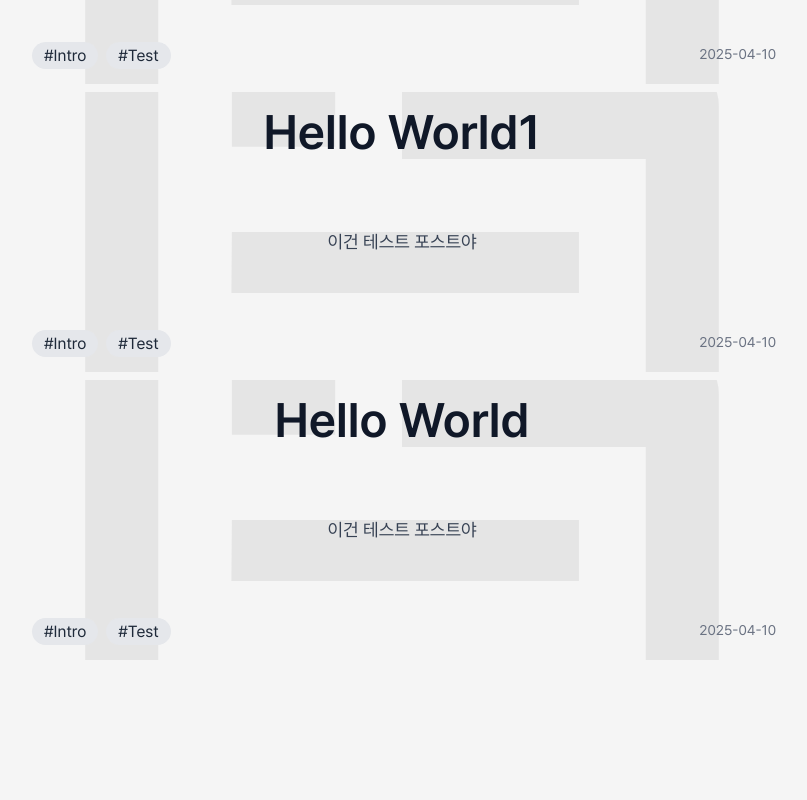
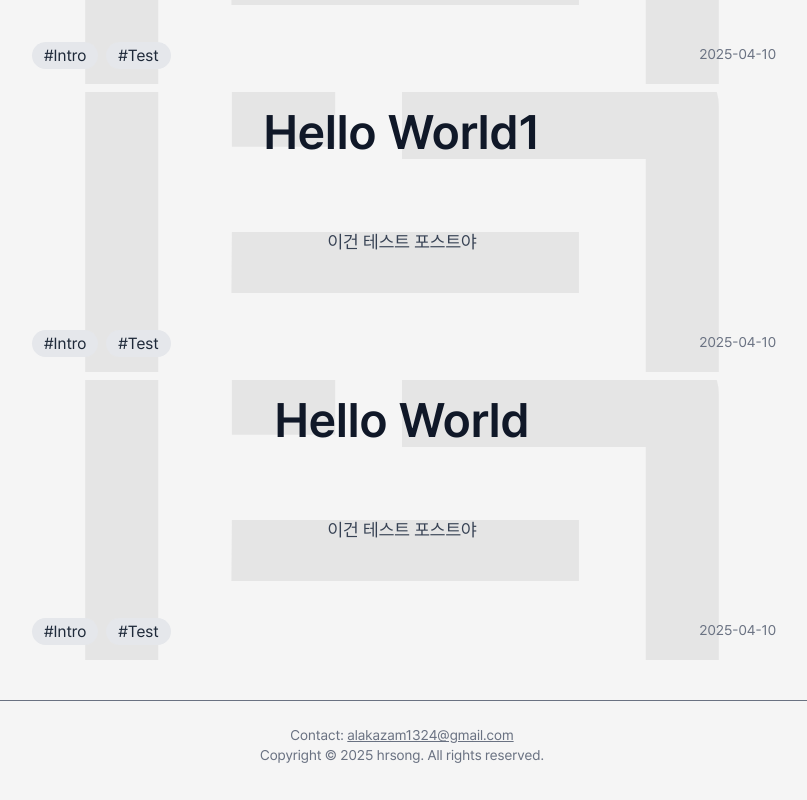
Before and after one commit to haramsong/my-blog, a Next.js app: page / in a window 1280 px wide. Shown: the part 1989-2789 px from the top of the page, without its empty margins (238-1045 px from the left). Before the commit the page ends 2649 px from the top, so only its background shows below. Built offline with nearby package versions, Linux system fonts and the light colour scheme.

Commit message:
💄 Footer 추가

```diff
--- a/app/layout.tsx
+++ b/app/layout.tsx
@@ -1,9 +1,10 @@
 import "./globals.css";
 
+import Header from "@/components/Header";
 import GNB from "@/components/GNB";
 import GNBToggleButton from "@/components/GNBToggleButton";
 import Sidebar from "@/components/Sidebar";
-import Header from "@/components/Header";
+import Footer from "@/components/Footer";
 import FloatingTopButton from "@/components/FloatingTopButton";
 import FloatingDevLinkButton from "@/components/FloatingDevLinkButton";
 import { PostProvider } from "@/context/PostContext";
@@ -33,7 +34,7 @@ export default function RootLayout({
             <div className="flex-1 grid grid-cols-1 md:grid-cols-[var(--gnb-width)_1fr] lg:grid-cols-[var(--gnb-width)_1fr_250px] transition-all duration-300">
               {/* 좌측 GNB */}
               <div className="hidden md:relative group md:block">
-                <div className="fixed top-16 left-0 w-[var(--gnb-width)] h-[calc(100vh-4rem)] overflow-hidden transition-all duration-300">
+                <div className="fixed top-0 left-0 w-[var(--gnb-width)] h-[100vh] overflow-hidden transition-all duration-300">
                   <GNB />
                 </div>
 
@@ -52,6 +53,7 @@ export default function RootLayout({
                 </div>
               </div>
             </div>
+            <Footer />
           </div>
           <FloatingTopButton />
           <FloatingDevLinkButton />
--- /dev/null
+++ b/components/Footer.tsx
@@ -0,0 +1,15 @@
+export default function Footer() {
+  return (
+    <footer className="relative w-full h-[100px] border-t mt-10 py-6 text-center text-sm text-gray-500 z-40">
+      <div>
+        Contact:{" "}
+        <a href="mailto:alakazam1324@gmail.com" className="underline">
+          alakazam1324@gmail.com
+        </a>
+      </div>
+      <div>
+        Copyright © {new Date().getFullYear()} hrsong. All rights reserved.
+      </div>
+    </footer>
+  );
+}
--- a/components/GNB.tsx
+++ b/components/GNB.tsx
@@ -9,7 +9,7 @@ export default function GNB() {
 
   return (
     <aside
-      className="relative h-full border-r transition-all duration-300 z-20"
+      className="relative h-full pt-16 border-r transition-all duration-300 z-auto"
       style={{
         backgroundColor: "var(--background)",
         color: "var(--foreground)",
--- a/components/GNBDirectoryTree.tsx
+++ b/components/GNBDirectoryTree.tsx
@@ -41,7 +41,7 @@ export default function GNBDirectoryTree() {
           <div key={section} className="mb-4">
             <button
               onClick={() => toggleSection(section)}
-              className="text-m font-bold w-full text-left cursor-pointer flex items-center group"
+              className="text-m font-bold w-full text-left cursor-pointer flex items-center group/folder"
             >
               <span
                 className={`transition-transform duration-300 ease-in-out mr-1 ${
@@ -53,12 +53,12 @@ export default function GNBDirectoryTree() {
               <span className="mr-1.5 flex items-center">
                 {isOpen ? (
                   <FolderOpenIcon
-                    className="w-5.5 h-5.5 text-yellow-700 dark:text-yellow-500 group-hover:scale-110 transition-transform duration-300"
+                    className="w-5.5 h-5.5 text-yellow-700 dark:text-yellow-500 group-hover/folder:scale-110 transition-transform duration-300"
                     strokeWidth={2}
                   />
                 ) : (
                   <FolderIcon
-                    className="w-5.5 h-5.5 text-yellow-700 dark:text-yellow-500 group-hover:scale-110 transition-transform duration-300"
+                    className="w-5.5 h-5.5 text-yellow-700 dark:text-yellow-500 group-hover/folder:scale-110 transition-transform duration-300"
                     strokeWidth={2}
                   />
                 )}
```
